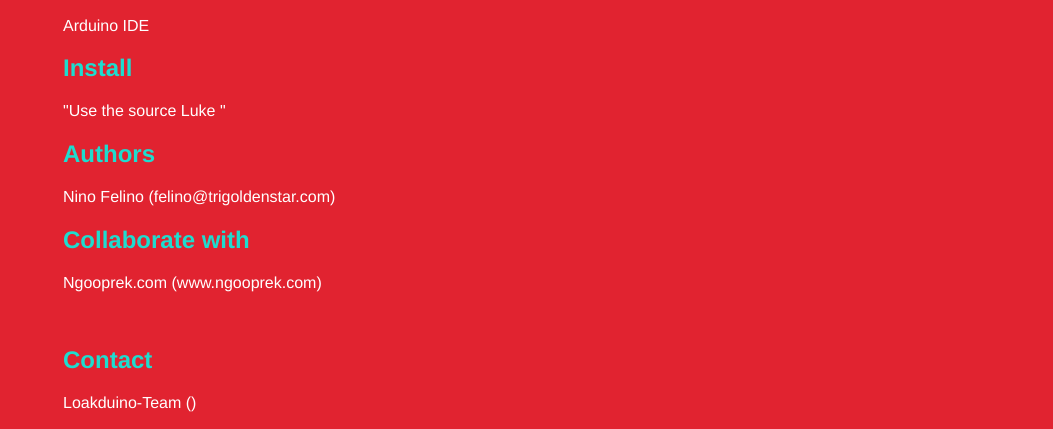
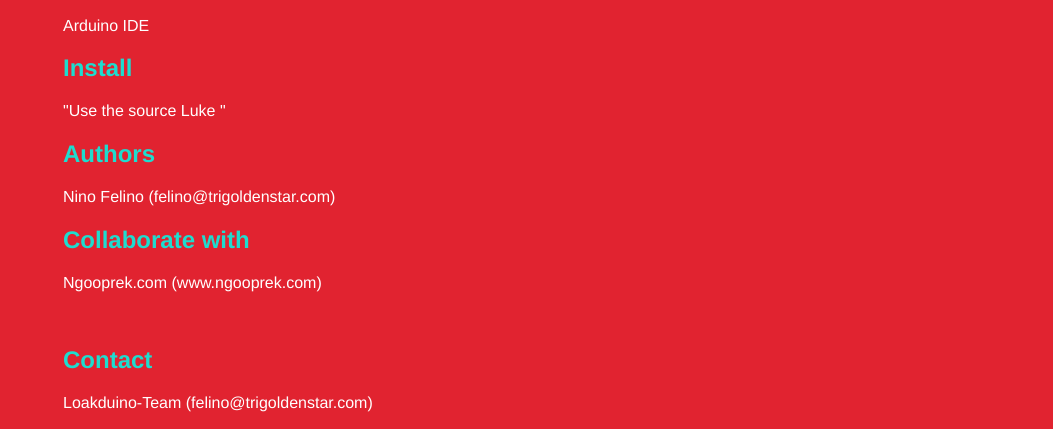
Before and after one commit to Loakduino-Team/Loakduino, a plain HTML site: page index.html in a window 1280 px wide. Shown: the part 350-779 px from the top of the page, without its empty margins (227-1280 px from the left). Drawn offline with Linux system fonts and the light colour scheme.

Commit message:
Update index.html

```diff
--- a/index.html
+++ b/index.html
@@ -75,7 +75,7 @@
 
  <br/>
       <h2>Contact</h2>
-      <p>Loakduino-Team ()
+      <p>Loakduino-Team (felino@trigoldenstar.com)
 <br/>      </p>
 
 
```
